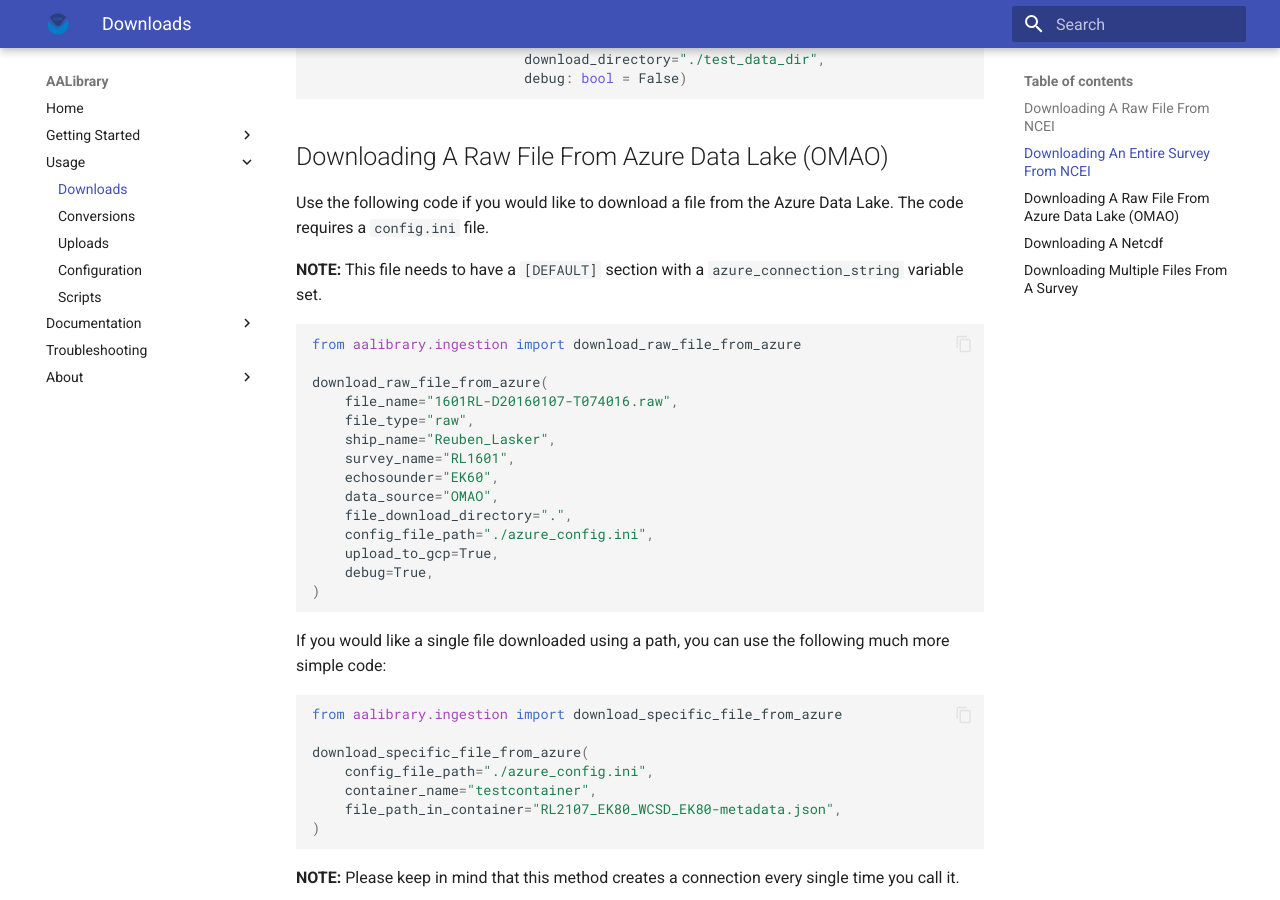
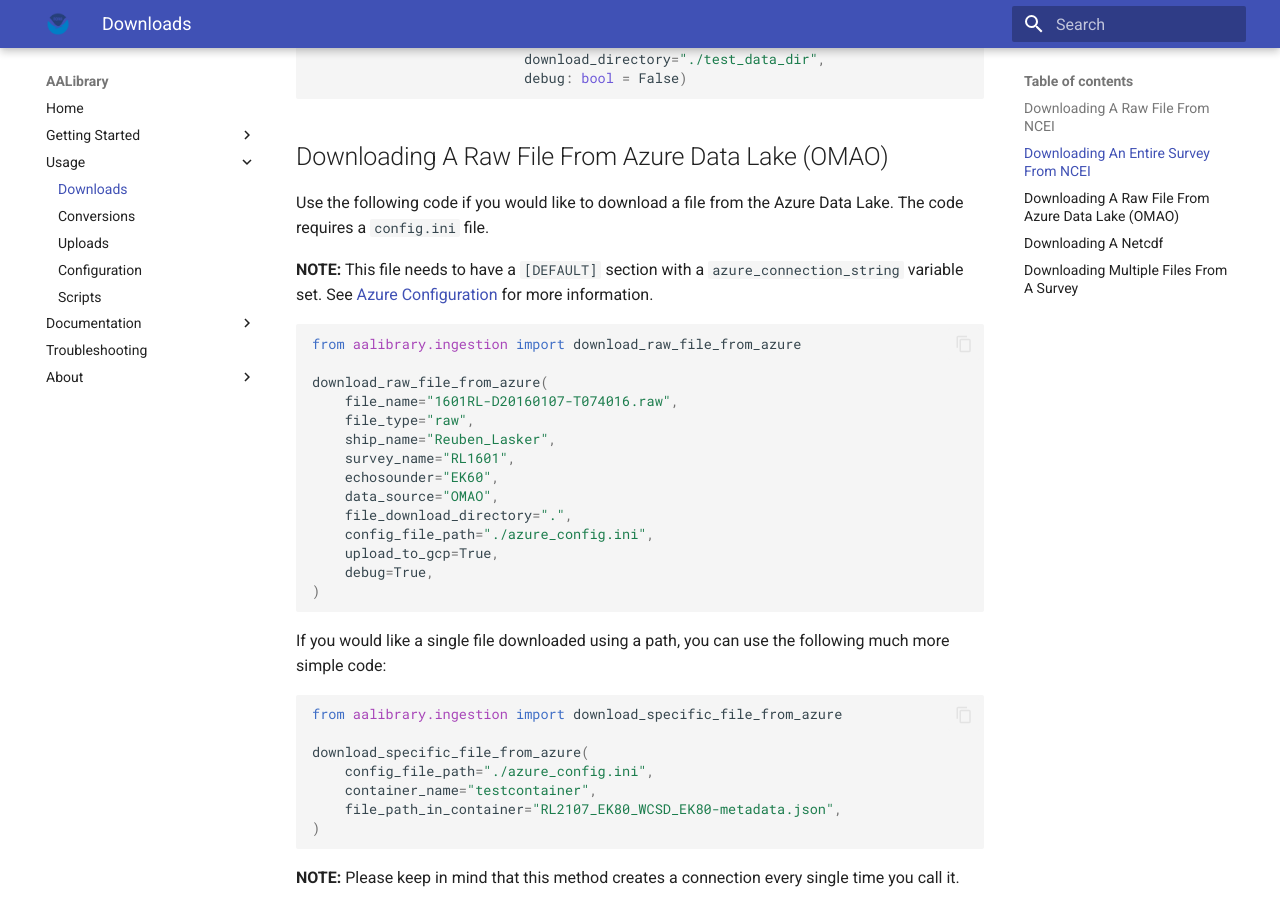
Before and after one commit to nmfs-ost/AA-SI_aalibrary, an MkDocs documentation site: the page built from docs/usage/downloads.md, in a window 1280 px wide and 900 px high, scrolled down 1225 px. Built offline with MkDocs 1.6.1 and Material for MkDocs 9.7.7, drawn with Linux system fonts in a browser that asks for light colours.

Commit message:
aasi-167 add: link to azure configuration docs

````diff
--- a/docs/usage/downloads.md
+++ b/docs/usage/downloads.md
@@ -56,7 +56,7 @@ download_survey_from_ncei(ship_name="Reuben_Lasker",
 
 Use the following code if you would like to download a file from the Azure Data Lake. The code requires a `config.ini` file.
 
-**NOTE:** This file needs to have a `[DEFAULT]` section with a `azure_connection_string` variable set.
+**NOTE:** This file needs to have a `[DEFAULT]` section with a `azure_connection_string` variable set. See [Azure Configuration](./configuration.md#azure-configuration) for more information.
 
 ```python
 from aalibrary.ingestion import download_raw_file_from_azure
````
